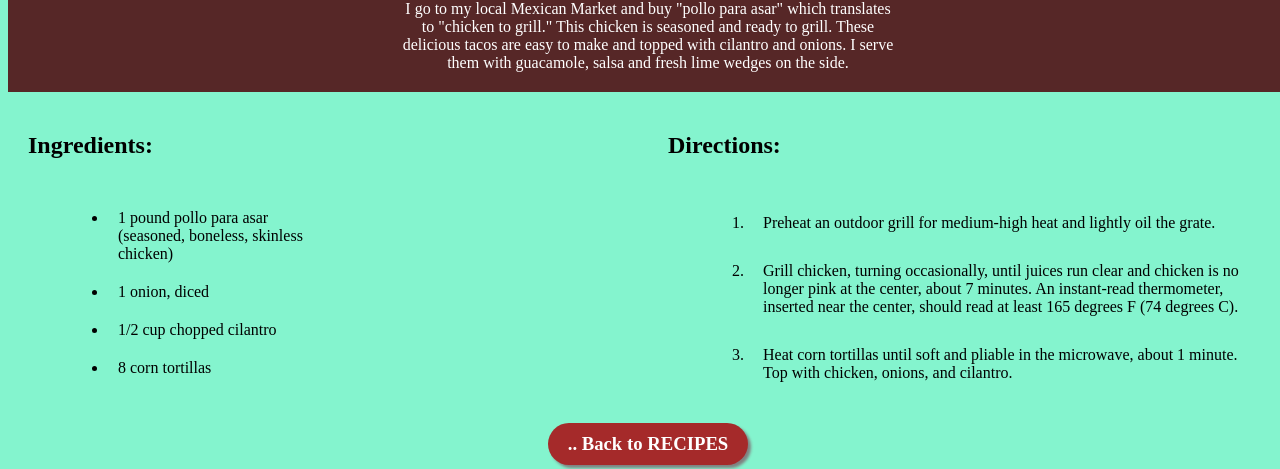
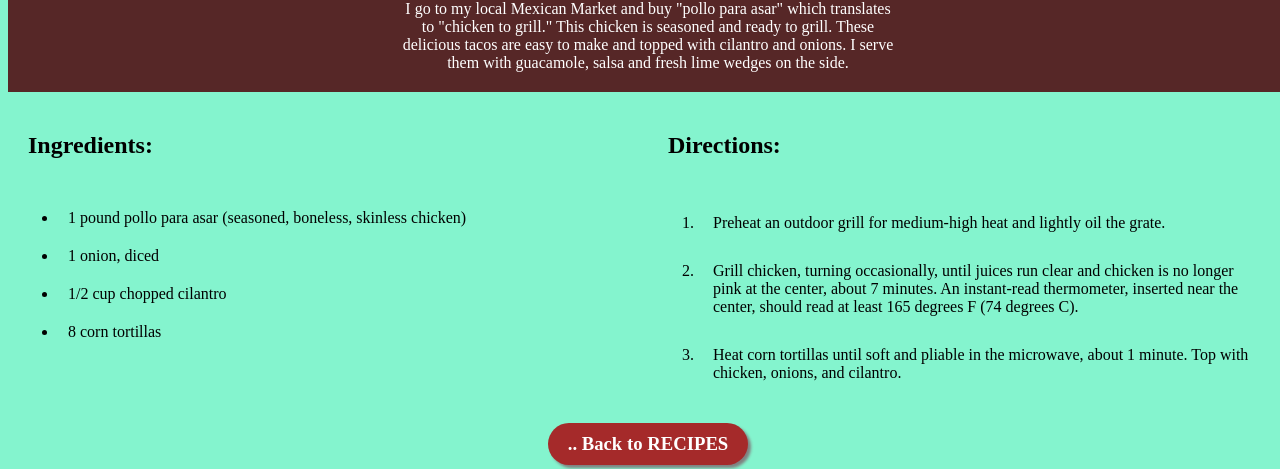
Before and after one commit to augustusyakana/odin-recipes, a plain HTML site: page recipes/tacos.html in a window 1280 px wide. Shown: the part 498-967 px from the top of the page. Drawn offline with Linux system fonts and the light colour scheme.

Commit message:
edit sizing of ul and ol in recipe pages

```diff
--- a/recipes/recipes.css
+++ b/recipes/recipes.css
@@ -73,7 +73,7 @@ p .note {
 }
 
 #ingredients {
-    width: 50%;
+    width: 100%;
     grid-column: 1/2;
 }
 
@@ -82,7 +82,7 @@ p .note {
 }
 
 #ingredients ul {
-    padding-left: 100px;
+    padding-left: 50px;
 }
 
 #ingredients li {
@@ -90,7 +90,7 @@ p .note {
 }
 
 #directions {
-    width: 50;
+    width: 100%;
     grid-column: 2/3;
 }
 
@@ -100,7 +100,7 @@ p .note {
 
 #directions ol {
     padding-right: 10px;
-    padding-left: 100px;
+    padding-left: 50px;
 }
 
 #directions li {
```
